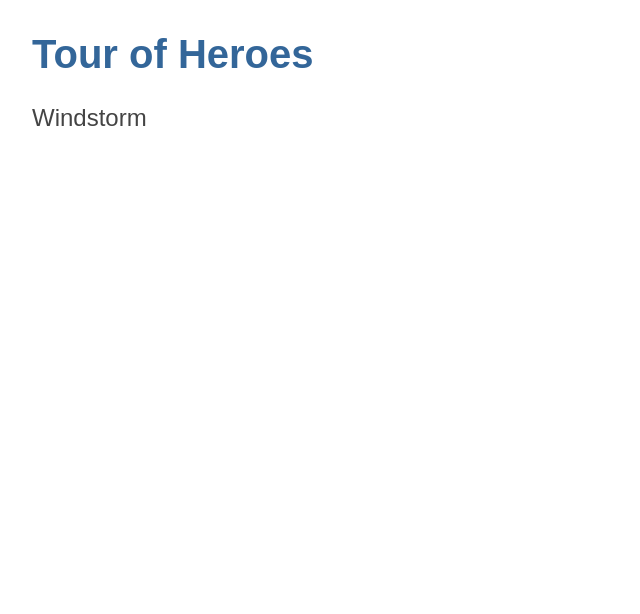
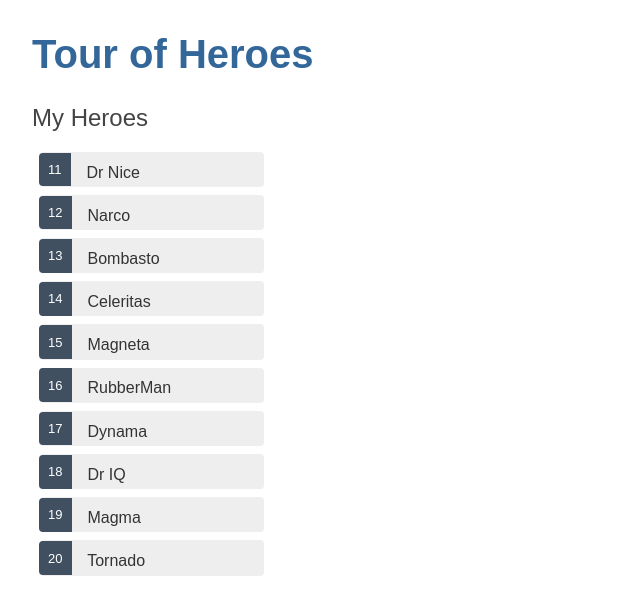
Before and after one commit to pmayur/angular-practice, an Angular app: page / in a window 1280 px wide. Shown: the top 614 px of the page, without its empty margins (0-640 px from the left). Built offline with nearby package versions, Linux system fonts and the light colour scheme.

Commit message:
update: hero component, styling

```diff
--- a/src/app/app.module.ts
+++ b/src/app/app.module.ts
@@ -3,6 +3,7 @@
 
 import { AppComponent } from './app.component';
 import { HeroesComponent } from './heroes/heroes.component';
+import { FormsModule } from "@angular/forms";
 
 @NgModule({
   declarations: [
@@ -10,9 +11,11 @@
     HeroesComponent
   ],
   imports: [
-    BrowserModule
+    BrowserModule,
+    FormsModule
   ],
   providers: [],
   bootstrap: [AppComponent]
 })
+
 export class AppModule { }
--- /dev/null
+++ b/src/app/db/mock-heroes.ts
@@ -0,0 +1,14 @@
+import { Hero } from "../interfaces/hero";
+
+export const HEROES: Hero[] = [
+  { id: 11, name: 'Dr Nice' },
+  { id: 12, name: 'Narco' },
+  { id: 13, name: 'Bombasto' },
+  { id: 14, name: 'Celeritas' },
+  { id: 15, name: 'Magneta' },
+  { id: 16, name: 'RubberMan' },
+  { id: 17, name: 'Dynama' },
+  { id: 18, name: 'Dr IQ' },
+  { id: 19, name: 'Magma' },
+  { id: 20, name: 'Tornado' },
+];
--- a/src/app/heroes/heroes.component.css
+++ b/src/app/heroes/heroes.component.css
@@ -0,0 +1,52 @@
+/* HeroesComponent's private CSS styles */
+.heroes {
+  margin: 0 0 2em 0;
+  list-style-type: none;
+  padding: 0;
+  width: 15em;
+}
+.heroes li {
+  cursor: pointer;
+  position: relative;
+  left: 0;
+  background-color: #eee;
+  margin: 0.5em;
+  padding: 0.3em 0;
+  height: 1.6em;
+  border-radius: 4px;
+}
+.heroes li:hover {
+  color: #2c3a41;
+  background-color: #e6e6e6;
+  left: 0.1em;
+}
+.heroes li.selected {
+  background-color: black;
+  color: white;
+}
+.heroes li.selected:hover {
+  background-color: #505050;
+  color: white;
+}
+.heroes li.selected:active {
+  background-color: black;
+  color: white;
+}
+.heroes .badge {
+  display: inline-block;
+  font-size: small;
+  color: white;
+  padding: 0.8em 0.7em 0 0.7em;
+  background-color: #405061;
+  line-height: 1em;
+  position: relative;
+  left: -1px;
+  top: -4px;
+  height: 1.8em;
+  margin-right: 0.8em;
+  border-radius: 4px 0 0 4px;
+}
+
+input {
+  padding: 0.5rem;
+}
--- a/src/app/heroes/heroes.component.html
+++ b/src/app/heroes/heroes.component.html
@@ -1 +1,19 @@
-<h2>{{hero}}</h2>
+<h2>My Heroes</h2>
+<ul class="heroes">
+  <li
+    *ngFor="let hero of heroes"
+    [class.selected]="hero === selectedHero"
+    (click)="onSelect(hero)"
+  >
+    <span class="badge">{{ hero.id }}</span> {{ hero.name }}
+  </li>
+</ul>
+<!-- If a Hero is selected display the div element -->
+<div *ngIf="selectedHero">
+  <h2>{{ selectedHero.name | uppercase }} Details</h2>
+  <div><span>id: </span>{{ selectedHero.id }}</div>
+  <div>
+    <label for="hero-name">Hero name: </label>
+    <input id="hero-name" [(ngModel)]="selectedHero.name" placeholder="name" />
+  </div>
+</div>
--- a/src/app/heroes/heroes.component.ts
+++ b/src/app/heroes/heroes.component.ts
@@ -1,14 +1,25 @@
 import { Component, OnInit } from '@angular/core';
+import { HEROES } from '../db/mock-heroes';
+import { Hero } from '../interfaces/hero';
 
 @Component({
   selector: 'app-heroes',
   templateUrl: './heroes.component.html',
   styleUrls: ['./heroes.component.css'],
 })
+
 export class HeroesComponent implements OnInit {
-  hero: string = 'Windstorm';
+  heroes: Hero[] = HEROES;
+  selectedHero?: Hero;
 
   constructor() {}
 
-  ngOnInit(): void {}
+  ngOnInit(): void {
+    console.log('ngOnInit ran !');
+  }
+
+  onSelect(hero: Hero): void {
+    console.log('Selected Hero: ',hero);
+    this.selectedHero = hero;
+  }
 }
--- /dev/null
+++ b/src/app/interfaces/hero.ts
@@ -0,0 +1,4 @@
+export interface Hero {
+  id: number;
+  name: string;
+}
```
